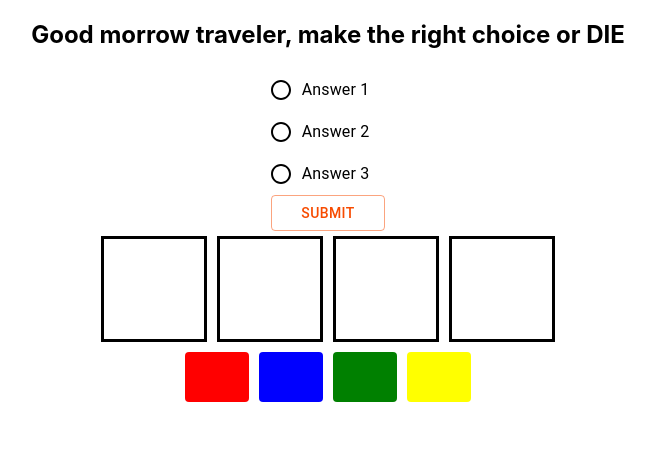
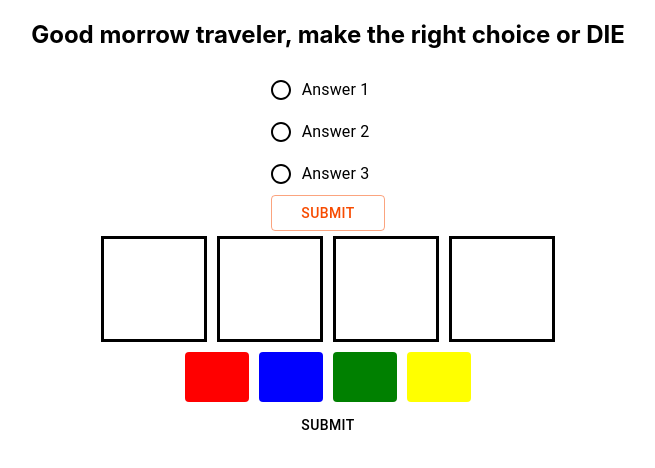
Before and after one commit to Jacoblynch99/questionaire-material-ui, a React (Create React App) app: page / in a window 1280 px wide. Shown: the top 468 px of the page, without its empty margins (312-967 px from the left). Built offline with nearby package versions, Linux system fonts and the light colour scheme.

Commit message:
ironning out the bugs

```diff
--- a/src/components/UserLanding.js
+++ b/src/components/UserLanding.js
@@ -1,31 +1,17 @@
 import {
-    AppBar,
-    Box,
-    Select,
-    MenuItem,
     Button,
-    Typography,
-    Card,
-    CardContent,
-    CardActions,
-    Chip,
-    Dialog,
-    DialogTitle,
-    DialogActions,
     Container,
     Grid,
     RadioGroup,
     Radio,
     FormControl,
     FormControlLabel,
-    FormLabel,
-    FormHelperText,
 } from '@material-ui/core'
 import React, { useState, useEffect } from 'react'
 
 const UserLanding = (props) => {
     const [value, setValue] = useState('white')
-    const [pass, setPass] = useState(false)
+    // const [pass, setPass] = useState(false)
     const [message, setMessage] = useState(
         'Good morrow traveler, make the right choice or DIE'
     )
@@ -143,7 +129,7 @@ const UserLanding = (props) => {
         }
     }
 
-    const submitColor = (color) => {
+    const setColors = (color) => {
         if (color1 === 'white') {
             setColor1(color)
         } else if (color2 === 'white') {
@@ -152,7 +138,60 @@ const UserLanding = (props) => {
             setColor3(color)
         } else if (color4 === 'white') {
             setColor4(color)
+        }
+    }
+
+    const submitColor = () => {
+        // setting clue 1 here
+        if (color1 === condition1) {
+            setClue1('O')
         } else if (
+            color1 === condition2 ||
+            color1 === condition3 ||
+            color1 === condition4
+        ) {
+            setClue1('~')
+        } else {
+            setClue1('X')
+        }
+        // setting clue 2 here
+        if (color2 === condition2) {
+            setClue2('O')
+        } else if (
+            color2 === condition1 ||
+            color2 === condition3 ||
+            color2 === condition4
+        ) {
+            setClue2('~')
+        } else {
+            setClue2('X')
+        }
+        // setting clue 3 here
+        if (color3 === condition3) {
+            setClue3('O')
+        } else if (
+            color3 === condition2 ||
+            color3 === condition1 ||
+            color3 === condition4
+        ) {
+            setClue3('~')
+        } else {
+            setClue3('X')
+        }
+        // setting clue 4 here
+        if (color4 === condition4) {
+            setClue4('O')
+        } else if (
+            color4 === condition2 ||
+            color4 === condition1 ||
+            color4 === condition3
+        ) {
+            setClue4('~')
+        } else {
+            setClue4('X')
+        }
+
+        if (
             color1 === condition1 &&
             color2 === condition2 &&
             color3 === condition3 &&
@@ -199,6 +238,10 @@ const UserLanding = (props) => {
                             backgroundColor: color4,
                         }}
                     ></div>
+                    <div>{clue1}</div>
+                    <div>{clue2}</div>
+                    <div>{clue3}</div>
+                    <div>{clue4}</div>
                 </div>,
             ])
 
@@ -315,7 +358,7 @@ const UserLanding = (props) => {
                 </Grid>
                 <Grid item style={{ display: 'flex', flexDirection: 'row' }}>
                     <Button
-                        onClick={() => submitColor('red')}
+                        onClick={() => setColors('red')}
                         style={{
                             height: '50px',
                             width: '50px',
@@ -325,7 +368,7 @@ const UserLanding = (props) => {
                         }}
                     ></Button>
                     <Button
-                        onClick={() => submitColor('blue')}
+                        onClick={() => setColors('blue')}
                         style={{
                             height: '50px',
                             width: '50px',
@@ -335,7 +378,7 @@ const UserLanding = (props) => {
                         }}
                     ></Button>
                     <Button
-                        onClick={() => submitColor('green')}
+                        onClick={() => setColors('green')}
                         style={{
                             height: '50px',
                             width: '50px',
@@ -345,7 +388,7 @@ const UserLanding = (props) => {
                         }}
                     ></Button>
                     <Button
-                        onClick={() => submitColor('yellow')}
+                        onClick={() => setColors('yellow')}
                         style={{
                             height: '50px',
                             width: '50px',
@@ -354,6 +397,11 @@ const UserLanding = (props) => {
                             backgroundColor: 'yellow',
                         }}
                     ></Button>
+                </Grid>
+                <Grid item>
+                    <Button onClick={submitColor} style={{ color: 'black' }}>
+                        Submit
+                    </Button>
                 </Grid>
 
                 {combinations.map((item, idx) => (
```
